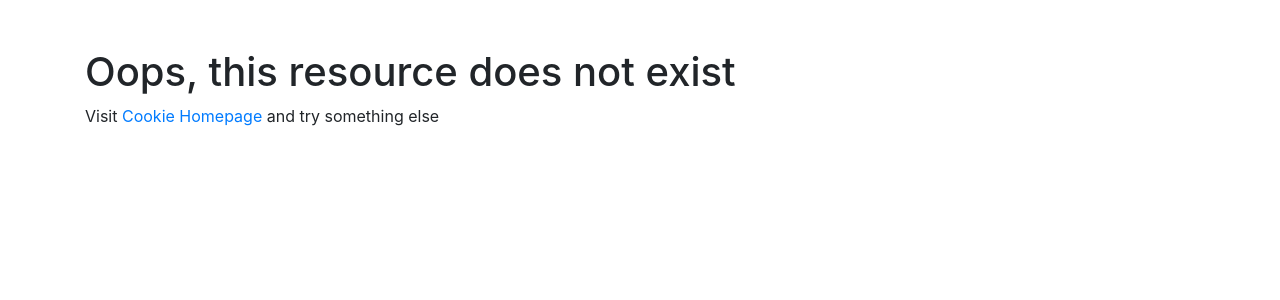
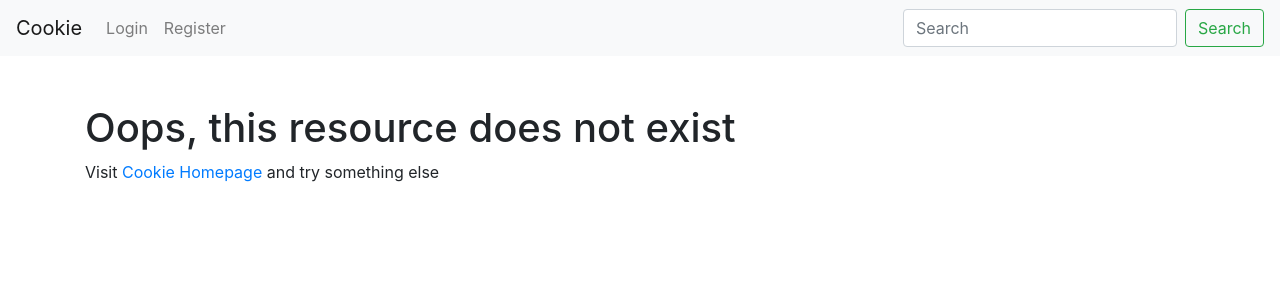
Before and after one commit to Andrew-157/dj_training_4, a Django app: page /movies/1/ in a window 1280 px wide. Shown: the top 300 px of the page. Run offline with Django 4.2, Linux system fonts and the light colour scheme; data that the repository does not hold is empty; some libraries are stand-ins or nearby versions.

Commit message:
Some changes

```diff
--- a/movies/templates/movies/header.html
+++ b/movies/templates/movies/header.html
@@ -16,6 +16,8 @@
 
     {% include "movies/includes/messages.html" %}
 
+    {% include "movies/includes/navbar.html" %}
+
     {% block content %}
 
     {% endblock %}
--- /dev/null
+++ b/movies/templates/movies/includes/navbar.html
@@ -0,0 +1,37 @@
+<nav class="navbar navbar-expand-lg navbar-light bg-light">
+  <a class="navbar-brand" href="{% url 'movies:index' %}">Cookie</a>
+  <button class="navbar-toggler" type="button" data-toggle="collapse" data-target="#navbarText" aria-controls="navbarText" aria-expanded="False" aria-label="Toggle navigation">
+    <span class="navbar-toggler-icon"></span>
+  </button>
+  <div class="collapse navbar-collapse" id="navbarText">
+    <ul class="navbar-nav mr-auto">
+      {% if user.is_authenticated %}
+      <li class="nav-item">
+        <a class="nav-link" href="">{{ user }}</a>
+      </li>
+      <li class="nav-item">
+        <a class="nav-link" href="{% url 'users:logout' %}">Logout</a>
+      </li>
+
+      <li class="nav-item">
+        <a class="nav-link" href="{% url 'users:change-user' %}">Change your profile</a>
+      </li>
+
+      {% else %}
+
+      <li class="nav-item">
+        <a class="nav-link" href="{% url 'users:login' %}">Login</a>
+      </li>
+      <li class="nav-item">
+        <a class="nav-link" href="{% url 'users:register' %}">Register</a>
+      </li>
+
+      {% endif %}
+    </ul>
+  </div>
+  <form class="form-inline" action="" method="post">
+    <input class="form-control mr-sm-2" type="text" placeholder="Search" aria-label="Search" name="search_string">
+    {% csrf_token %}
+    <button class="btn btn-outline-success my-2 my-sm-0" type="submit">Search</button>
+  </form>
+</nav>
--- a/movies/urls.py
+++ b/movies/urls.py
@@ -1,9 +1,14 @@
+from django.views.generic import TemplateView
 from django.urls import path
 from movies import views
 
 
 app_name = 'movies'
 urlpatterns = [
+    path('', TemplateView.as_view(
+        template_name='movies/index.html'), name='index'),
+    path('become_user/', TemplateView.
+         as_view(template_name='movies/become_user.html'), name='become-user'),
     path('movies/genres/<str:genre>/',
          views.MoviesByGenre.as_view(), name='movies-by-genre'),
     path('movies/<int:pk>/', views.MovieDetailView.as_view(), name='movie-detail'),
--- a/users/forms.py
+++ b/users/forms.py
@@ -1,4 +1,5 @@
 from django import forms
+from django.contrib.auth.models import User
 from django.contrib.auth.forms import UserCreationForm as BaseUserCreationForm,\
     UserChangeForm as BaseUserChangeForm
 
@@ -7,6 +8,7 @@ class UserCreationForm(BaseUserCreationForm):
     email = forms.EmailField(required=True)
 
     class Meta:
+        model = User
         fields = [
             'username', 'email', 'password1', 'password2'
         ]
@@ -14,8 +16,10 @@ class UserCreationForm(BaseUserCreationForm):
 
 class UserChangeForm(BaseUserChangeForm):
     email = forms.EmailField(required=True)
+    password = None
 
     class Meta:
+        model = User
         fields = [
             'username', 'email'
         ]
```
Also changed, not shown: movies/templates/movies/become_user.html (added, +27 -0 lines), movies/templates/movies/index.html (+8 -0 lines).
